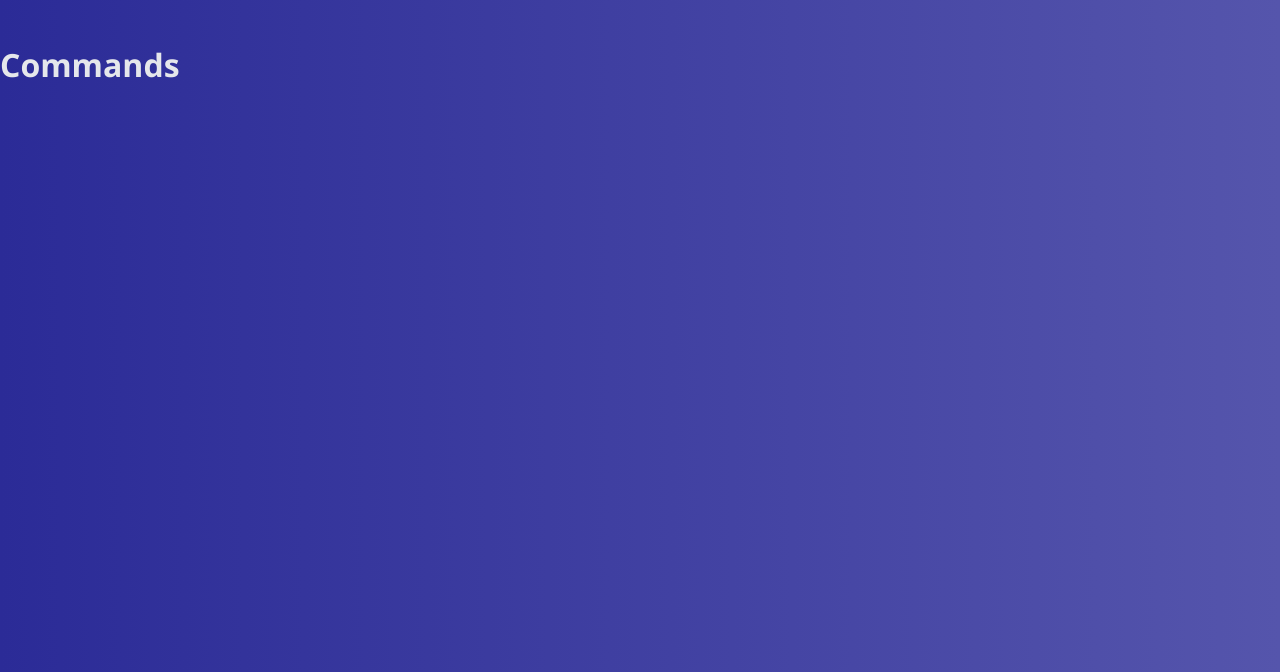
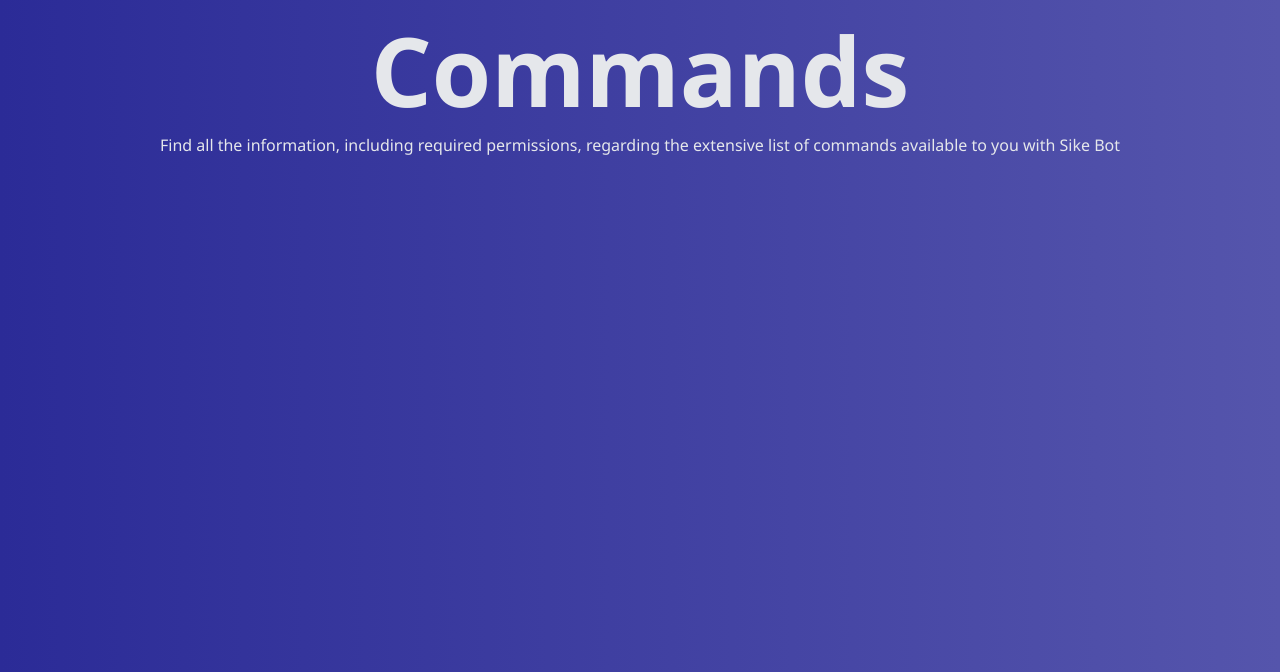
Before and after one commit to ranjsidhu/sikebot-website, a plain HTML site: page commands.html in a window 1280 px wide. Shown: the part 128-800 px from the top of the page. Drawn offline with Linux system fonts and the light colour scheme.

Commit message:
Commands template

```diff
--- a/commands.html
+++ b/commands.html
@@ -6,7 +6,7 @@
     <meta name="viewport" content="width=device-width, initial-scale=1.0">
     <link rel="stylesheet" href="style.css">
     <link rel="shortcut icon" href="images/panda-logo.png">
-    <title>Sike-Bot | Home</title>
+    <title>Sike-Bot | Commands</title>
 </head>
 <body>
 
@@ -24,7 +24,14 @@
     </div>
 
     <div class="main-content-commands">
-        <h1 class="main-content-commands-title">Commands</h1>
+        <div class="commands-title">
+            <h1 class="main-content-commands-title">Commands</h1>
+        </div>
+        <div class="commands-title-subtext">
+            <p class="commmands-subtext">
+                Find all the information, including required permissions, regarding the extensive list of commands available to you with Sike Bot
+            </p>
+        </div>
     </div>
 
 
--- a/style.css
+++ b/style.css
@@ -75,7 +75,7 @@ ul {
     line-height: 1;
 }
 
-.maincontent-home-title {
+.maincontent-home-title, .main-content-commands-title {
     padding: 0;
     margin: 0;
 }
@@ -86,3 +86,17 @@ ul {
     font-size: 1.5rem;
     opacity: 0.6;
 }
+
+/* Commands */
+
+.main-content-commands {
+    display: flex;
+    flex-direction: column;
+    justify-content: center;
+    align-items: center;
+}
+
+.commands-title {
+    font-size: 3rem;
+    line-height: 1;
+}
```
